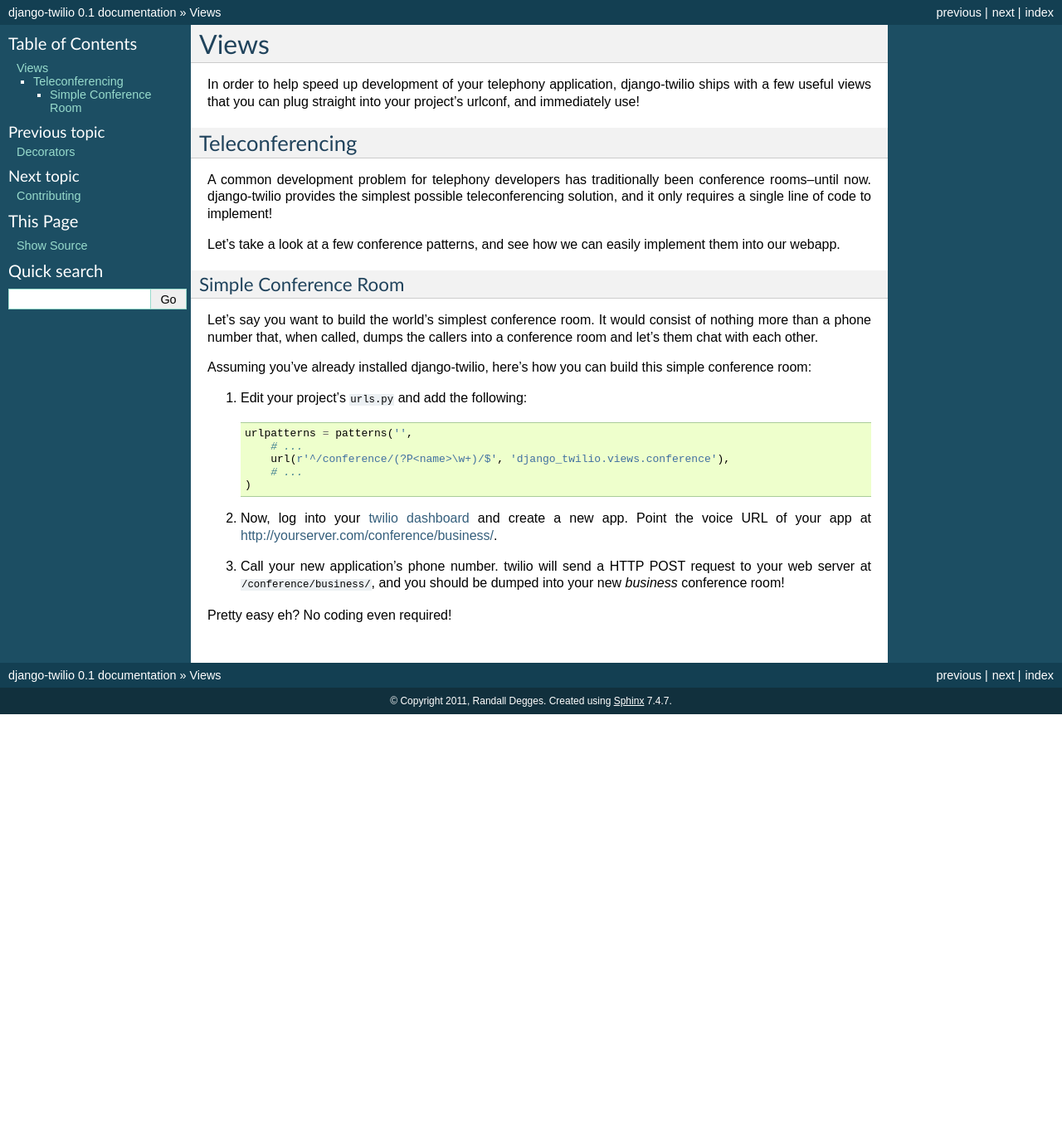
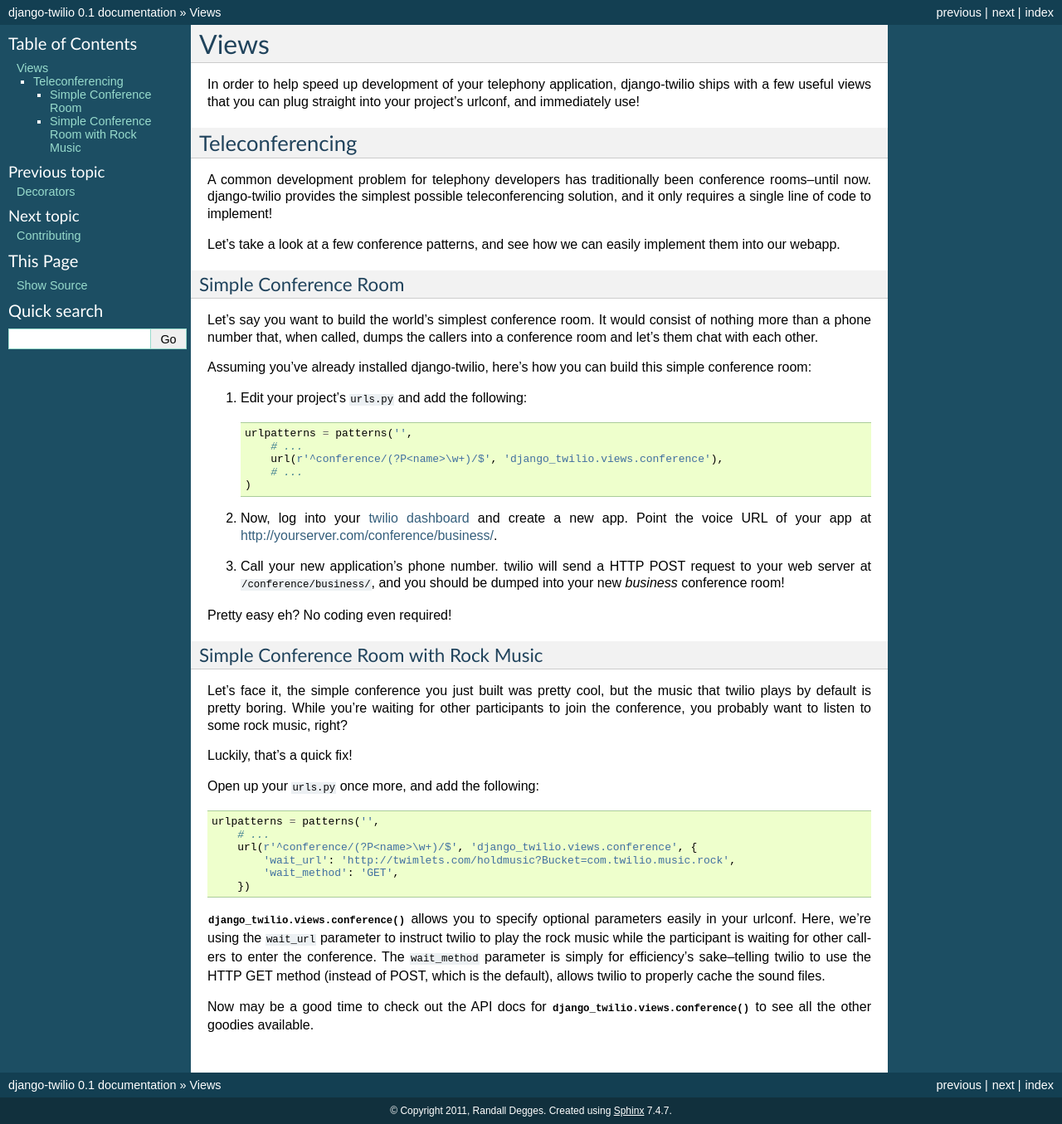
Before and after one commit to rdegges/django-twilio, a Sphinx documentation site: the page built from docs/views.rst, in a window 1280 px wide. Shown: the whole page at 83% size. Built offline with Sphinx 7.4.7, drawn with Linux system fonts in a browser that asks for light colours; before the commit the page ends 900 px from its top, so only the background shows below that.

Commit message:
Adding rock music example.

```diff
--- a/docs/views.rst
+++ b/docs/views.rst
@@ -32,7 +32,7 @@
 
     urlpatterns = patterns('',
         # ...
-        url(r'^/conference/(?P<name>\w+)/$', 'django_twilio.views.conference'),
+        url(r'^conference/(?P<name>\w+)/$', 'django_twilio.views.conference'),
         # ...
     )
 
@@ -45,3 +45,32 @@
    dumped into your new *business* conference room!
 
 Pretty easy eh? No coding even required!
+
+Simple Conference Room with Rock Music
+======================================
+
+Let's face it, the simple conference you just built was pretty cool, but the
+music that twilio plays by default is pretty boring. While you're waiting for
+other participants to join the conference, you probably want to listen to some
+rock music, right?
+
+Luckily, that's a quick fix!
+
+Open up your ``urls.py`` once more, and add the following::
+
+    urlpatterns = patterns('',
+        # ...
+        url(r'^conference/(?P<name>\w+)/$', 'django_twilio.views.conference', {
+            'wait_url': 'http://twimlets.com/holdmusic?Bucket=com.twilio.music.rock',
+            'wait_method': 'GET',
+        })
+
+:func:`django_twilio.views.conference` allows you to specify optional
+parameters easily in your urlconf. Here, we're using the ``wait_url`` parameter
+to instruct twilio to play the rock music while the participant is waiting for
+other callers to enter the conference. The ``wait_method`` parameter is simply
+for efficiency's sake--telling twilio to use the HTTP GET method (instead of
+POST, which is the default), allows twilio to properly cache the sound files.
+
+Now may be a good time to check out the API docs for
+:func:`django_twilio.views.conference` to see all the other goodies available.
```
